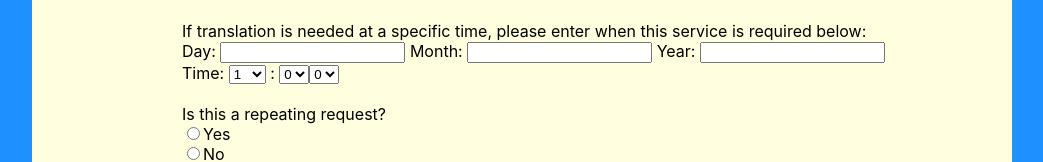
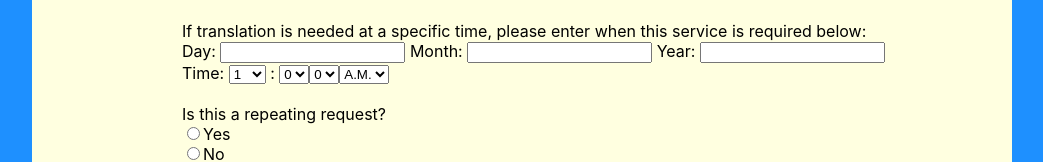
Before and after one commit to kkartsen/CS3733HW3, a React (Create React App) app in the folder hw3-starter-code-main/frontend/: page / in a window 1280 px wide. Shown: the part 296-458 px from the top of the page, without its empty margins (118-1161 px from the left). Built offline with nearby package versions, Linux system fonts and the light colour scheme.

Commit message:
added am/pm to time

```diff
--- a/hw3-starter-code-main/frontend/src/App.tsx
+++ b/hw3-starter-code-main/frontend/src/App.tsx
@@ -111,6 +111,10 @@ function App() {
                     <option value={"Eight"}>8</option>
                     <option value={"Nine"}>9</option>
                 </select>
+                <select id={"am/pm"} name={"am/pm"}>
+                    <option value={"am"}>A.M.</option>
+                    <option value={"pm"}>P.M.</option>
+                </select>
             </div>
             <div className={"Repeat"}>
                 <br/>
```
